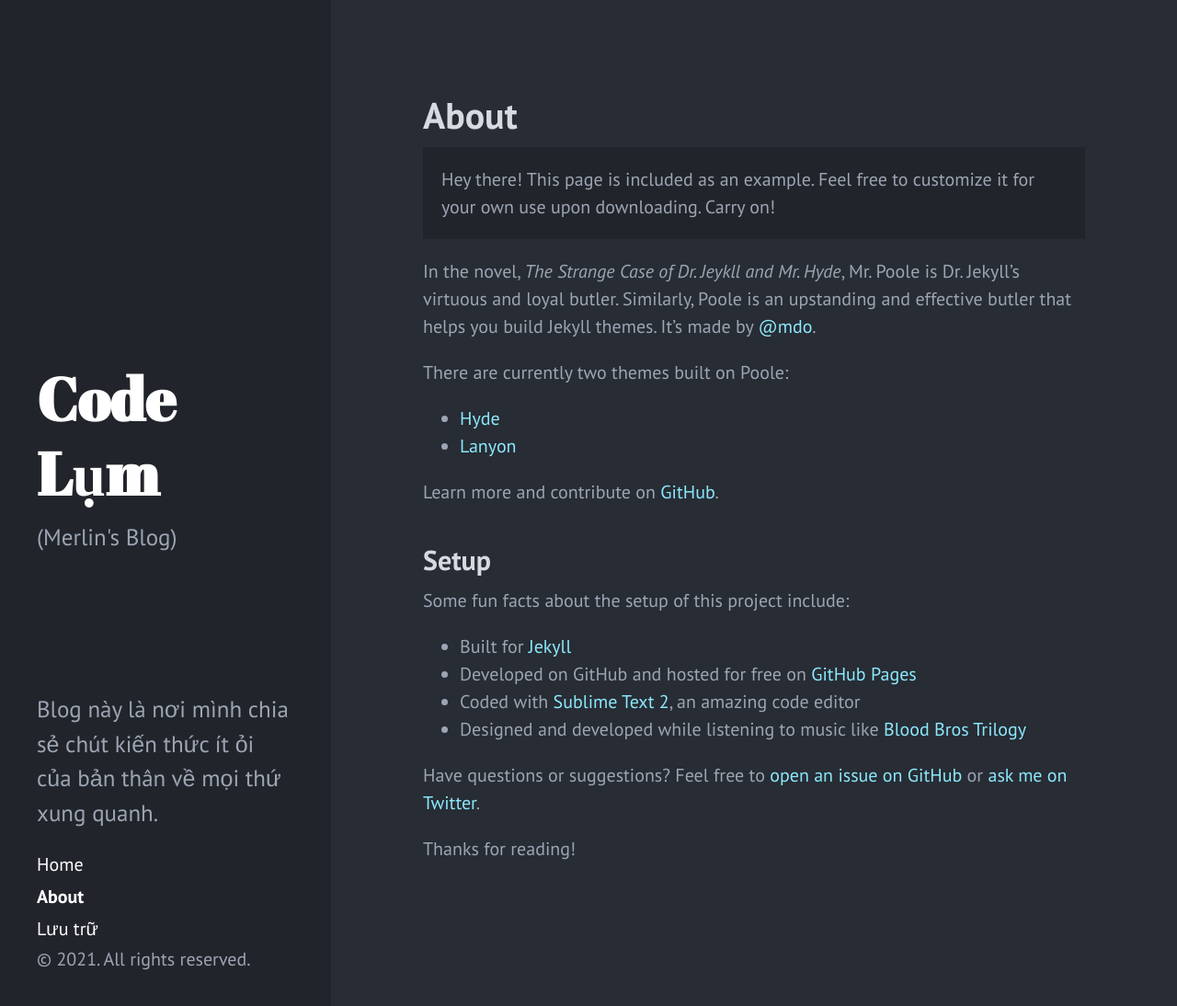
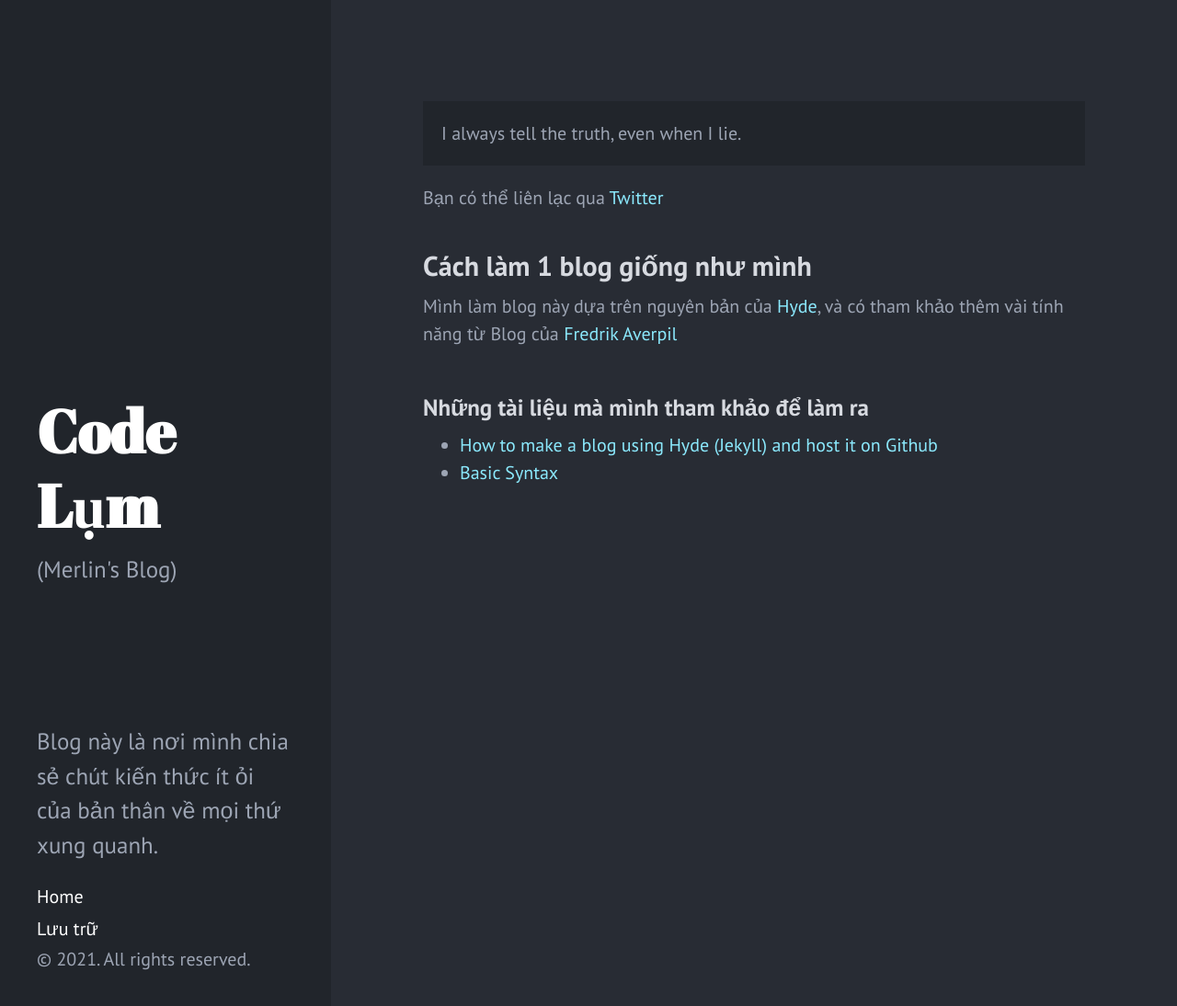
Before and after one commit to merlin7vv4/merlin7vv4.github.io, a Jekyll site: the page built from about.md, in a window 1280 px wide and 1098 px high. Shown: the top 1094 px of the window at 92% size. Built offline with Jekyll 4.4.1, drawn with Linux system fonts in a browser that asks for light colours.

Commit message:
Update about.md

```diff
--- a/about.md
+++ b/about.md
@@ -1,30 +1,20 @@
 ---
 layout: page
-title: About
+title: ''
+published: true
 ---
 
 <p class="message">
-  Hey there! This page is included as an example. Feel free to customize it for your own use upon downloading. Carry on!
+  I always tell the truth, even when I lie.
+
 </p>
 
-In the novel, *The Strange Case of Dr. Jeykll and Mr. Hyde*, Mr. Poole is Dr. Jekyll's virtuous and loyal butler. Similarly, Poole is an upstanding and effective butler that helps you build Jekyll themes. It's made by [@mdo](https://twitter.com/mdo).
+Bạn có thể liên lạc qua [Twitter](https://twitter.com/merlin7vv4)
 
-There are currently two themes built on Poole:
+## Cách làm 1 blog giống như mình
 
-* [Hyde](http://hyde.getpoole.com)
-* [Lanyon](http://lanyon.getpoole.com)
+Mình làm blog này dựa trên nguyên bản của [Hyde](https://github.com/poole/hyde), và có tham khảo thêm vài tính năng từ Blog của [Fredrik Averpil](https://github.com/fredrikaverpil/fredrikaverpil.github.io)
+### Những tài liệu mà mình tham khảo để làm ra
 
-Learn more and contribute on [GitHub](https://github.com/poole).
-
-## Setup
-
-Some fun facts about the setup of this project include:
-
-* Built for [Jekyll](http://jekyllrb.com)
-* Developed on GitHub and hosted for free on [GitHub Pages](https://pages.github.com)
-* Coded with [Sublime Text 2](http://sublimetext.com), an amazing code editor
-* Designed and developed while listening to music like [Blood Bros Trilogy](https://soundcloud.com/maddecent/sets/blood-bros-series)
-
-Have questions or suggestions? Feel free to [open an issue on GitHub](https://github.com/poole/issues/new) or [ask me on Twitter](https://twitter.com/mdo).
-
-Thanks for reading!
+* [How to make a blog using Hyde (Jekyll) and host it on Github ](https://medium.com/@jashmehta3300/how-to-make-a-blog-using-hyde-jekyll-and-host-it-on-github-pages-42123c239b8)
+* [Basic Syntax](https://www.markdownguide.org/basic-syntax/)
```
